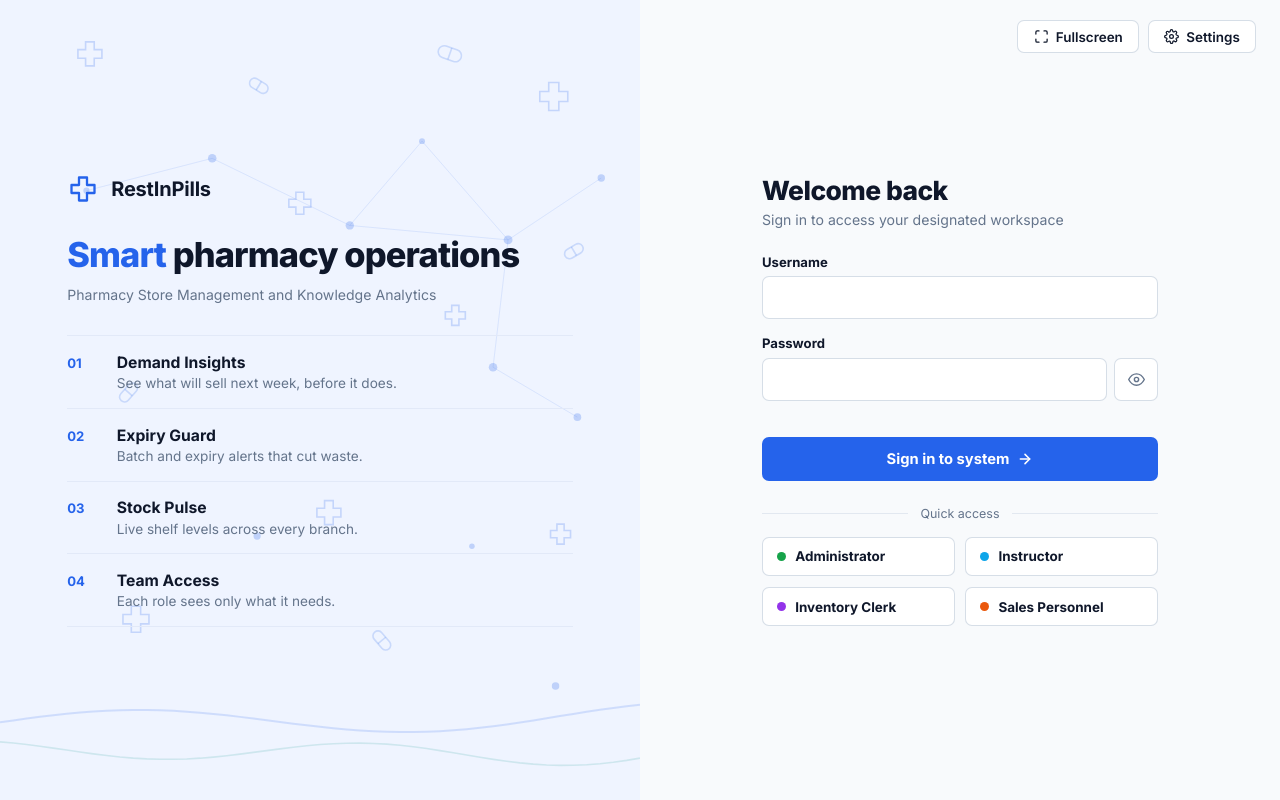
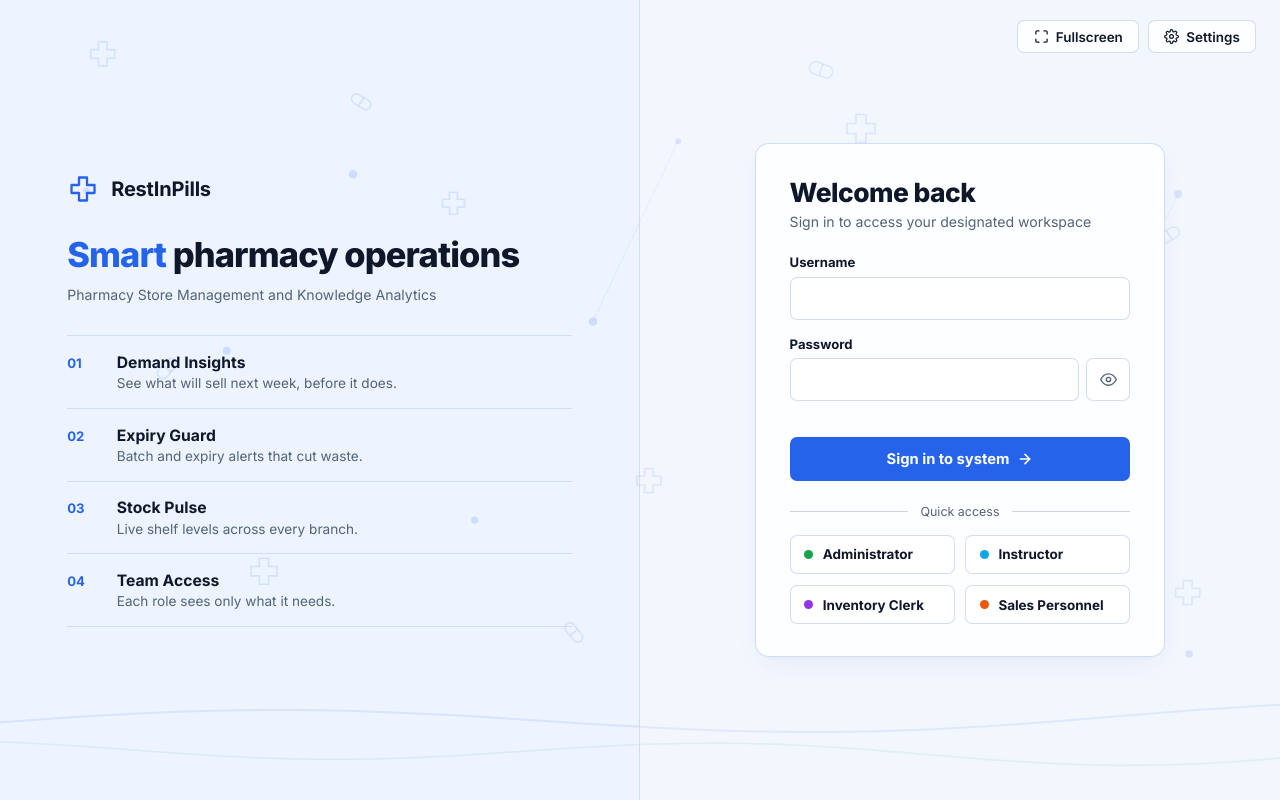
Before and after one commit to Tristannxyz/Pharmacy_Store, a Flask app: page / in a window 1280 px wide. Run offline with Flask 3, Linux system fonts and the light colour scheme.

Commit message:
Apply full-screen moving background across all views and sync Light Mode palette after login

```diff
--- a/pharmacy_app/web/static/app.js
+++ b/pharmacy_app/web/static/app.js
@@ -309,33 +309,35 @@ let bgAnimId = null;
 const bgParticles = {
   phase: 0,
   crosses: [
-    { rx: 0.12, ry: 0.14, size: 12, speed: 0.011, phase: 0.4, sway: 18 },
-    { rx: 0.84, ry: 0.18, size: 14, speed: 0.009, phase: 1.9, sway: 22 },
-    { rx: 0.72, ry: 0.48, size: 10, speed: 0.013, phase: 3.1, sway: 15 },
-    { rx: 0.24, ry: 0.84, size: 13, speed: 0.010, phase: 4.5, sway: 18 },
-    { rx: 0.88, ry: 0.76, size: 10, speed: 0.014, phase: 5.7, sway: 16 },
-    { rx: 0.46, ry: 0.32, size: 11, speed: 0.010, phase: 2.4, sway: 17 },
-    { rx: 0.54, ry: 0.72, size: 12, speed: 0.012, phase: 3.8, sway: 19 },
+    { rx: 0.07, ry: 0.14, size: 12, speed: 0.011, phase: 0.4, sway: 18 },
+    { rx: 0.22, ry: 0.78, size: 13, speed: 0.010, phase: 4.5, sway: 18 },
+    { rx: 0.35, ry: 0.32, size: 11, speed: 0.010, phase: 2.4, sway: 17 },
+    { rx: 0.52, ry: 0.68, size: 12, speed: 0.012, phase: 3.8, sway: 19 },
+    { rx: 0.66, ry: 0.22, size: 14, speed: 0.009, phase: 1.9, sway: 22 },
+    { rx: 0.81, ry: 0.52, size: 11, speed: 0.013, phase: 3.1, sway: 16 },
+    { rx: 0.93, ry: 0.82, size: 12, speed: 0.012, phase: 5.7, sway: 16 },
   ],
   capsules: [
-    { rx: 0.68, ry: 0.12, len: 24, rad: 6, angle: 0.55, speed: 0.008, rot: 0.35, phase: 0.8 },
-    { rx: 0.89, ry: 0.38, len: 20, rad: 5, angle: -0.4, speed: 0.010, rot: -0.3, phase: 2.3 },
-    { rx: 0.62, ry: 0.86, len: 22, rad: 5, angle: 0.75, speed: 0.009, rot: 0.28, phase: 4.1 },
-    { rx: 0.18, ry: 0.55, len: 22, rad: 5, angle: -0.6, speed: 0.009, rot: 0.32, phase: 1.5 },
-    { rx: 0.42, ry: 0.16, len: 20, rad: 5, angle: 0.42, speed: 0.008, rot: -0.25, phase: 5.0 },
+    { rx: 0.12, ry: 0.52, len: 23, rad: 5.5, angle: -0.6, speed: 0.009, rot: 0.32, phase: 1.5 },
+    { rx: 0.29, ry: 0.18, len: 21, rad: 5.0, angle: 0.42, speed: 0.008, rot: -0.25, phase: 5.0 },
+    { rx: 0.46, ry: 0.85, len: 22, rad: 5.0, angle: 0.75, speed: 0.009, rot: 0.28, phase: 4.1 },
+    { rx: 0.63, ry: 0.14, len: 24, rad: 6.0, angle: 0.55, speed: 0.008, rot: 0.35, phase: 0.8 },
+    { rx: 0.78, ry: 0.72, len: 21, rad: 5.0, angle: -0.45, speed: 0.010, rot: -0.30, phase: 2.9 },
+    { rx: 0.91, ry: 0.36, len: 22, rad: 5.5, angle: -0.4, speed: 0.010, rot: -0.3, phase: 2.3 },
   ],
   nodes: [
-    { rx: 0.16, ry: 0.24, ax: 18, ay: 14, sx: 0.48, sy: 0.42, ph: 0.6, r: 3.4 },
-    { rx: 0.34, ry: 0.18, ax: 20, ay: 15, sx: 0.44, sy: 0.50, ph: 1.8, r: 3.8 },
-    { rx: 0.52, ry: 0.26, ax: 17, ay: 18, sx: 0.52, sy: 0.38, ph: 2.9, r: 3.5 },
-    { rx: 0.68, ry: 0.18, ax: 18, ay: 14, sx: 0.55, sy: 0.45, ph: 0.2, r: 3.5 },
-    { rx: 0.82, ry: 0.28, ax: 22, ay: 16, sx: 0.42, sy: 0.52, ph: 1.4, r: 4.2 },
-    { rx: 0.92, ry: 0.20, ax: 15, ay: 18, sx: 0.60, sy: 0.38, ph: 2.7, r: 3.0 },
-    { rx: 0.74, ry: 0.46, ax: 20, ay: 15, sx: 0.48, sy: 0.46, ph: 3.5, r: 3.8 },
-    { rx: 0.88, ry: 0.54, ax: 17, ay: 20, sx: 0.38, sy: 0.56, ph: 4.8, r: 4.2 },
-    { rx: 0.76, ry: 0.70, ax: 21, ay: 14, sx: 0.50, sy: 0.40, ph: 5.4, r: 3.4 },
-    { rx: 0.89, ry: 0.84, ax: 16, ay: 16, sx: 0.44, sy: 0.50, ph: 1.0, r: 3.8 },
-    { rx: 0.38, ry: 0.68, ax: 19, ay: 15, sx: 0.46, sy: 0.44, ph: 4.2, r: 3.6 },
+    { rx: 0.08, ry: 0.24, ax: 18, ay: 14, sx: 0.48, sy: 0.42, ph: 0.6, r: 3.5 },
+    { rx: 0.19, ry: 0.42, ax: 20, ay: 16, sx: 0.42, sy: 0.48, ph: 1.3, r: 3.8 },
+    { rx: 0.28, ry: 0.20, ax: 20, ay: 15, sx: 0.44, sy: 0.50, ph: 1.8, r: 3.8 },
+    { rx: 0.36, ry: 0.66, ax: 19, ay: 15, sx: 0.46, sy: 0.44, ph: 4.2, r: 3.6 },
+    { rx: 0.45, ry: 0.38, ax: 17, ay: 18, sx: 0.52, sy: 0.38, ph: 2.9, r: 3.6 },
+    { rx: 0.54, ry: 0.18, ax: 18, ay: 14, sx: 0.55, sy: 0.45, ph: 0.2, r: 3.5 },
+    { rx: 0.61, ry: 0.56, ax: 20, ay: 16, sx: 0.45, sy: 0.46, ph: 2.1, r: 3.9 },
+    { rx: 0.70, ry: 0.30, ax: 22, ay: 16, sx: 0.42, sy: 0.52, ph: 1.4, r: 4.2 },
+    { rx: 0.76, ry: 0.74, ax: 21, ay: 14, sx: 0.50, sy: 0.40, ph: 5.4, r: 3.6 },
+    { rx: 0.84, ry: 0.48, ax: 18, ay: 18, sx: 0.38, sy: 0.56, ph: 4.8, r: 4.2 },
+    { rx: 0.91, ry: 0.22, ax: 16, ay: 18, sx: 0.60, sy: 0.38, ph: 2.7, r: 3.4 },
+    { rx: 0.94, ry: 0.80, ax: 16, ay: 16, sx: 0.44, sy: 0.50, ph: 1.0, r: 3.8 },
   ],
 };
 
@@ -343,8 +345,8 @@ function drawMotionCanvas(canvas, dt) {
   if (!canvas) return;
   const ctx = canvas.getContext("2d");
   const dpr = window.devicePixelRatio || 1;
-  const w = canvas.clientWidth || 800;
-  const h = canvas.clientHeight || 800;
+  const w = window.innerWidth || canvas.clientWidth || 1280;
+  const h = window.innerHeight || canvas.clientHeight || 800;
   if (canvas.width !== Math.floor(w * dpr) || canvas.height !== Math.floor(h * dpr)) {
     canvas.width = Math.floor(w * dpr);
     canvas.height = Math.floor(h * dpr);
@@ -354,12 +356,12 @@ function drawMotionCanvas(canvas, dt) {
   ctx.clearRect(0, 0, w, h);
 
   const isDark = STATE.prefs.theme === "dark";
-  const colWave1 = isDark ? "rgba(59, 114, 232, 0.22)" : "rgba(37, 99, 235, 0.16)";
-  const colWave2 = isDark ? "rgba(20, 184, 166, 0.18)" : "rgba(13, 148, 136, 0.14)";
-  const colNode  = isDark ? "rgba(59, 130, 246, 0.34)" : "rgba(37, 99, 235, 0.24)";
-  const colEdge  = isDark ? "rgba(59, 130, 246, 0.15)" : "rgba(37, 99, 235, 0.11)";
-  const colCross = isDark ? "rgba(59, 130, 246, 0.30)" : "rgba(37, 99, 235, 0.21)";
-  const colPill  = isDark ? "rgba(20, 184, 166, 0.28)" : "rgba(37, 99, 235, 0.19)";
+  const colWave1 = isDark ? "rgba(59, 114, 232, 0.26)" : "rgba(37, 99, 235, 0.20)";
+  const colWave2 = isDark ? "rgba(20, 184, 166, 0.22)" : "rgba(13, 148, 136, 0.17)";
+  const colNode  = isDark ? "rgba(59, 130, 246, 0.38)" : "rgba(37, 99, 235, 0.28)";
+  const colEdge  = isDark ? "rgba(59, 130, 246, 0.18)" : "rgba(37, 99, 235, 0.14)";
+  const colCross = isDark ? "rgba(59, 130, 246, 0.34)" : "rgba(37, 99, 235, 0.24)";
+  const colPill  = isDark ? "rgba(20, 184, 166, 0.32)" : "rgba(37, 99, 235, 0.22)";
 
   const ph = bgParticles.phase;
 
@@ -479,12 +481,7 @@ function startBackgroundMotionLoop() {
       if (cp.ry < -0.06) cp.ry = 1.06;
     });
 
-    const loginView = document.getElementById("login-view");
-    if (loginView && !loginView.classList.contains("hidden")) {
-      drawMotionCanvas(document.getElementById("login-bg-canvas"), dt);
-    } else {
-      drawMotionCanvas(document.getElementById("inner-bg-canvas"), dt);
-    }
+    drawMotionCanvas(document.getElementById("global-bg-canvas"), dt);
     bgAnimId = requestAnimationFrame(tick);
   }
 
@@ -805,12 +802,13 @@ async function renderDashboardScreen(fetchFresh = true) {
   const sh = d.stock_health;
   const user = STATE.user || { username: "admin", full_name: "System Administrator", role_display: "Administrator" };
 
+  const isDark = STATE.prefs.theme === "dark";
   const topProdName = m.top_product_name && m.top_product_name.length > 18 ? m.top_product_name.slice(0, 18).trim() : m.top_product_name;
   const maxTopQty = Math.max(1, ...(d.top_5_products || []).map((p) => p.qty));
   const top5Html = (d.top_5_products || [])
     .map((p, idx) => {
       const pct = Math.round((p.qty / maxTopQty) * 100);
-      const fillCol = idx === 0 ? "#a3e635" : "#2563eb";
+      const fillCol = idx === 0 ? (isDark ? "#a3e635" : "#0d9488") : (isDark ? "#3b72e8" : "#2563eb");
       return `
         <div class="bar-row">
           <div class="bar-label" title="${escapeHtml(p.full_name)}">${escapeHtml(p.name)}</div>
@@ -821,7 +819,7 @@ async function renderDashboardScreen(fetchFresh = true) {
     })
     .join("");
 
-  const catColors = ["#0d9488", "#2563eb", "#a3e635"];
+  const catColors = isDark ? ["#14b8a6", "#3b72e8", "#a3e635"] : ["#2563eb", "#0d9488", "#0ea5e9"];
   const cats = d.sales_by_category || [];
   const topCat = cats[0] || { name: "Analgesics", pct: 79 };
   const legendHtml = cats
@@ -1087,8 +1085,8 @@ function drawDashboardDonutChart(cats) {
   const cy = size / 2;
   const rOuter = 78;
   const rInner = 55;
-  const palette = ["#0d9488", "#2563eb", "#a3e635"];
   const isDark = STATE.prefs.theme === "dark";
+  const palette = isDark ? ["#14b8a6", "#3b72e8", "#a3e635"] : ["#2563eb", "#0d9488", "#0ea5e9"];
   const surfaceCol = isDark ? "#131c2e" : "#ffffff";
 
   const vals = cats.map((c) => Math.max(0.5, c.pct));
@@ -2946,13 +2944,13 @@ function renderProfileScreen() {
     <div class="profile-hero">
       <div class="profile-avatar-big">${escapeHtml(getInitials(u.full_name))}</div>
       <div>
-        <div style="font-size:1.35rem;font-weight:800;color:#ffffff">${escapeHtml(u.full_name)}</div>
-        <div style="font-size:0.88rem;color:#94a3b8;margin:0.15rem 0 0.65rem">${escapeHtml(u.email)}</div>
+        <div class="profile-hero-name">${escapeHtml(u.full_name)}</div>
+        <div class="profile-hero-email">${escapeHtml(u.email)}</div>
         <div style="display:flex;gap:0.5rem">
-          <span style="background:#b4e633;color:#0c1b2e;font-size:0.76rem;font-weight:800;padding:0.22rem 0.75rem;border-radius:999px">
+          <span class="profile-role-pill">
             ${escapeHtml(u.role_display)}
           </span>
-          <span style="background:#132338;color:#e2e8f0;border:1px solid #2a3f5a;font-size:0.76rem;font-weight:700;padding:0.22rem 0.75rem;border-radius:999px">
+          <span class="profile-session-pill">
             Session active
           </span>
         </div>
--- a/pharmacy_app/web/static/styles.css
+++ b/pharmacy_app/web/static/styles.css
@@ -1,60 +1,97 @@
 /* ═══════════════════════════════════════════════════════════════════════════
    RestInPills — Complete Web Stylesheet
-   Refined Inner Design, Glassmorphic Cards Over Moving Motion BG, & SVG Icons
+   • Global Full-Viewport (100vw x 100vh) Moving Motion Background
+   • Color-Synced Light Mode & Dark Mode Across Login, Sidebar, and All 6 Screens
    ═══════════════════════════════════════════════════════════════════════════ */
 
 :root {
   --font-family: 'Inter', 'Segoe UI', system-ui, -apple-system, sans-serif;
   --font-scale: 1;
 
-  /* Light Theme Palette */
-  --bg: #f3f7fe;
-  --surface: rgba(255, 255, 255, 0.88);
+  /* ── Light Mode Palette (100% Color-Synced with Login Royal Blue & Ice-Slate) ── */
+  --bg: #eef4ff;
+  --surface: rgba(255, 255, 255, 0.84);
   --surface-solid: #ffffff;
-  --surface-alt: rgba(241, 245, 249, 0.92);
-  --surface-header: #f1f5f9;
-  --hover-row: rgba(37, 99, 235, 0.045);
-  --border: rgba(203, 213, 225, 0.78);
-  --border-hover: #94a3b8;
+  --surface-alt: rgba(241, 246, 255, 0.92);
+  --surface-header: rgba(235, 242, 255, 0.95);
+  --hover-row: rgba(37, 99, 235, 0.055);
+  --border: rgba(203, 216, 240, 0.85);
+  --border-hover: #93b4f5;
   --text-dark: #0f172a;
-  --text-muted: #64748b;
-  --text-subtle: #94a3b8;
+  --text-muted: #52637a;
+  --text-subtle: #7c8ea6;
   --accent: #2563eb;
   --accent-hover: #1d4ed8;
   --secondary: #0d9488;
   --secondary-dark: #0f766e;
-  --lime: #a3e635;
-  --lime-text: #071d32;
+  --brand-highlight: #2563eb;
+  --brand-highlight-fg: #ffffff;
+  --brand-highlight-glow: rgba(37, 99, 235, 0.32);
+  --lime: #2563eb;
+  --lime-text: #ffffff;
   --warning: #f59e0b;
   --danger: #ef4444;
   --success: #10b981;
-  --pill-track: #e2e8f0;
-  --chart-grid: #e2e8f0;
-  --card-shadow: 0 10px 26px -8px rgba(15, 23, 42, 0.06), 0 2px 6px -1px rgba(15, 23, 42, 0.03);
+  --pill-track: #dce6f7;
+  --chart-grid: #e2eaf8;
+  --card-shadow: 0 10px 28px -8px rgba(30, 64, 175, 0.08), 0 2px 6px -1px rgba(15, 23, 42, 0.03);
+
+  /* Sidebar Tokens (Light Mode — Clean Frosted White/Ice-Blue Synced with Login!) */
+  --sidebar-bg: rgba(255, 255, 255, 0.86);
+  --sidebar-border: rgba(203, 216, 240, 0.9);
+  --sidebar-title: #0f172a;
+  --sidebar-sub: #64748b;
+  --sidebar-logo-bg: rgba(37, 99, 235, 0.10);
+  --sidebar-logo-border: rgba(37, 99, 235, 0.25);
+  --sidebar-logo-fg: #2563eb;
+  --nav-inactive-fg: #475569;
+  --nav-hover-bg: rgba(37, 99, 235, 0.08);
+  --nav-hover-fg: #1d4ed8;
+  --nav-active-bg: #2563eb;
+  --nav-active-fg: #ffffff;
+  --nav-active-shadow: 0 8px 18px -4px rgba(37, 99, 235, 0.40);
+  --chip-bg: rgba(241, 246, 255, 0.95);
+  --chip-border: #d5e2f7;
+  --avatar-bg: #2563eb;
+  --avatar-fg: #ffffff;
+  --sidebar-btn-bg: #f8faff;
+  --sidebar-btn-border: #d5e2f7;
+  --sidebar-btn-fg: #334155;
+  --sidebar-btn-hover-bg: #eff5ff;
+  --sidebar-btn-hover-fg: #1d4ed8;
+
+  /* Profile Hero Tokens (Light Mode — Clean Ice-Blue Gradient Card) */
+  --hero-bg: linear-gradient(135deg, rgba(239, 246, 255, 0.95) 0%, rgba(219, 234, 254, 0.95) 100%);
+  --hero-border: #bfdbfe;
+  --hero-title: #0f172a;
+  --hero-sub: #475569;
+  --hero-session-bg: #ffffff;
+  --hero-session-fg: #1e40af;
+  --hero-session-border: #bfdbfe;
 
   /* KPI Tile Backgrounds (Light) */
   --tile-trend-bg: #e0f2fe;
   --tile-card-bg: #dbeafe;
-  --tile-box-bg: #f1f5f9;
+  --tile-box-bg: #eef2ff;
   --tile-alert-bg: #fee2e2;
   --tile-clock-bg: #fef3c7;
   --tile-star-bg: #e0f2fe;
 
-  /* Login Split-Screen Tokens (Light) */
-  --login-left-bg: #eff4ff;
-  --login-right-bg: #f8fafc;
-  --login-hairline: #e2e9f8;
-  --login-divider: #e2e8f0;
+  /* Login Split-Screen Tokens (Light — Translucent so Full-Screen Motion BG Shows Everywhere) */
+  --login-left-bg: rgba(235, 243, 255, 0.45);
+  --login-right-bg: rgba(248, 250, 252, 0.52);
+  --login-hairline: rgba(203, 216, 240, 0.8);
+  --login-divider: #cbd5e1;
   --login-brand-cross: #2563eb;
 }
 
 html[data-theme="dark"] {
   --bg: #0b111e;
-  --surface: rgba(19, 28, 46, 0.84);
+  --surface: rgba(19, 28, 46, 0.80);
   --surface-solid: #131c2e;
-  --surface-alt: rgba(30, 41, 59, 0.88);
-  --surface-header: #0d1524;
-  --hover-row: rgba(59, 130, 246, 0.08);
+  --surface-alt: rgba(30, 41, 59, 0.86);
+  --surface-header: rgba(13, 21, 36, 0.95);
+  --hover-row: rgba(59, 130, 246, 0.09);
   --border: rgba(36, 52, 79, 0.9);
   --border-hover: #3b5378;
   --text-dark: #f8fafc;
@@ -146,6 +219,16 @@ html, body {
   -webkit-font-smoothing: antialiased;
 }
 
+/* GLOBAL 100vw x 100vh MOVING MOTION CANVAS */
+.global-bg-canvas {
+  position: fixed;
+  inset: 0;
+  width: 100vw;
+  height: 100vh;
+  pointer-events: none;
+  z-index: 0;
+}
+
 button, input, select, textarea {
   font-family: inherit;
   font-size: inherit;
@@ -161,9 +244,11 @@ button, input, select, textarea {
 }
 
 /* ═══════════════════════════════════════════════════════════════════════════
-   1. SPLIT-SCREEN LOGIN VIEW
+   1. SPLIT-SCREEN LOGIN VIEW (Translucent Over Full-Viewport Motion Canvas)
    ═══════════════════════════════════════════════════════════════════════════ */
 .login-view {
+  position: relative;
+  z-index: 1;
   display: flex;
   width: 100vw;
   height: 100vh;
@@ -175,21 +260,13 @@ button, input, select, textarea {
   width: 50%;
   height: 100%;
   background: var(--login-left-bg);
+  border-right: 1px solid var(--login-hairline);
   display: flex;
   align-items: center;
   justify-content: flex-start;
   padding: 3.5rem 4.2rem;
   overflow: hidden;
   transition: background-color 0.18s ease;
-}
-
-.login-bg-canvas {
-  position: absolute;
-  inset: 0;
-  width: 100%;
-  height: 100%;
-  pointer-events: none;
-  z-index: 1;
 }
 
 .login-left-content {
@@ -314,7 +392,13 @@ button, input, select, textarea {
 
 .login-form-card {
   width: 100%;
-  max-width: 396px;
+  max-width: 410px;
+  background: var(--surface);
+  backdrop-filter: blur(12px);
+  border: 1px solid var(--border);
+  border-radius: 14px;
+  padding: 2rem 2.1rem;
+  box-shadow: var(--card-shadow);
 }
 
 .login-welcome-title {
@@ -328,7 +412,7 @@ button, input, select, textarea {
 .login-welcome-sub {
   font-size: 0.88rem;
   color: var(--text-muted);
-  margin-bottom: 1.6rem;
+  margin-bottom: 1.5rem;
 }
 
 .login-field-label {
@@ -424,7 +508,7 @@ button, input, select, textarea {
   display: flex;
   align-items: center;
   gap: 0.75rem;
-  margin: 1.55rem 0 1rem;
+  margin: 1.45rem 0 0.95rem;
 }
 
 .divider-line {
--- a/pharmacy_app/web/templates/index.html
+++ b/pharmacy_app/web/templates/index.html
@@ -11,12 +11,17 @@
 </head>
 <body>
   <!-- ═════════════════════════════════════════════════════════════════════════
-       1. SPLIT-SCREEN LOGIN VIEW (Matches RestInPills Reference UI & Animation)
+       0. GLOBAL FULL-VIEWPORT (100% WIDTH x 100% HEIGHT) MOVING MOTION BACKGROUND
+          Spans the ENTIRE Login Screen (not just half) AND all Inner Screens!
+       ═════════════════════════════════════════════════════════════════════════ -->
+  <canvas id="global-bg-canvas" class="global-bg-canvas"></canvas>
+
+  <!-- ═════════════════════════════════════════════════════════════════════════
+       1. SPLIT-SCREEN LOGIN VIEW (Full-Screen Motion BG Behind Both Halves)
        ═════════════════════════════════════════════════════════════════════════ -->
   <section id="login-view" class="login-view">
-    <!-- Left 50% Panel: 60-FPS Animated Pharmacy & Analytics Background + Features -->
+    <!-- Left 50% Panel: Brand & 4 Core Pillars -->
     <div class="login-left">
-      <canvas id="login-bg-canvas" class="login-bg-canvas"></canvas>
       <div class="login-left-content">
         <div class="login-brand-row">
           <svg class="brand-cross-svg" width="32" height="32" viewBox="0 0 32 32" fill="none" aria-hidden="true">
@@ -146,16 +151,16 @@
   </section>
 
   <!-- ═════════════════════════════════════════════════════════════════════════
-       2. MAIN APPLICATION SHELL (Left Sidebar + Right Content Area with Motion BG)
+       2. MAIN APPLICATION SHELL (Color-Synced Light/Dark Sidebar + Inner Views)
        ═════════════════════════════════════════════════════════════════════════ -->
   <section id="app-shell" class="app-shell hidden">
-    <!-- Left Sidebar (#0D1524) -->
+    <!-- Left Sidebar (Synced to Light/Dark Theme) -->
     <aside class="app-sidebar">
       <div class="sidebar-top">
         <div class="sidebar-brand">
           <div class="sidebar-logo-badge">
             <svg width="22" height="22" viewBox="0 0 32 32" fill="none" aria-hidden="true">
-              <path d="M12 4.5H20V12H27.5V20H20V27.5H12V20H4.5V12H12V4.5Z" stroke="#a3e635" stroke-width="2.5" stroke-linejoin="round" />
+              <path d="M12 4.5H20V12H27.5V20H20V27.5H12V20H4.5V12H12V4.5Z" stroke="currentColor" stroke-width="2.5" stroke-linejoin="round" />
             </svg>
           </div>
           <div class="sidebar-brand-text">
@@ -204,10 +209,8 @@
       </div>
     </aside>
 
-    <!-- Right Content Area with Full-Viewport Animated Motion Background -->
+    <!-- Right Content Area (Transparent over Global Moving Motion Background) -->
     <main id="content-area" class="content-area">
-      <canvas id="inner-bg-canvas" class="inner-bg-canvas"></canvas>
-      <!-- Dynamic Screen Container -->
       <div id="screen-container" class="screen-container"></div>
     </main>
   </section>
```
Also changed, not shown: other parts of pharmacy_app/web/static/styles.css (+162 -101 lines).
